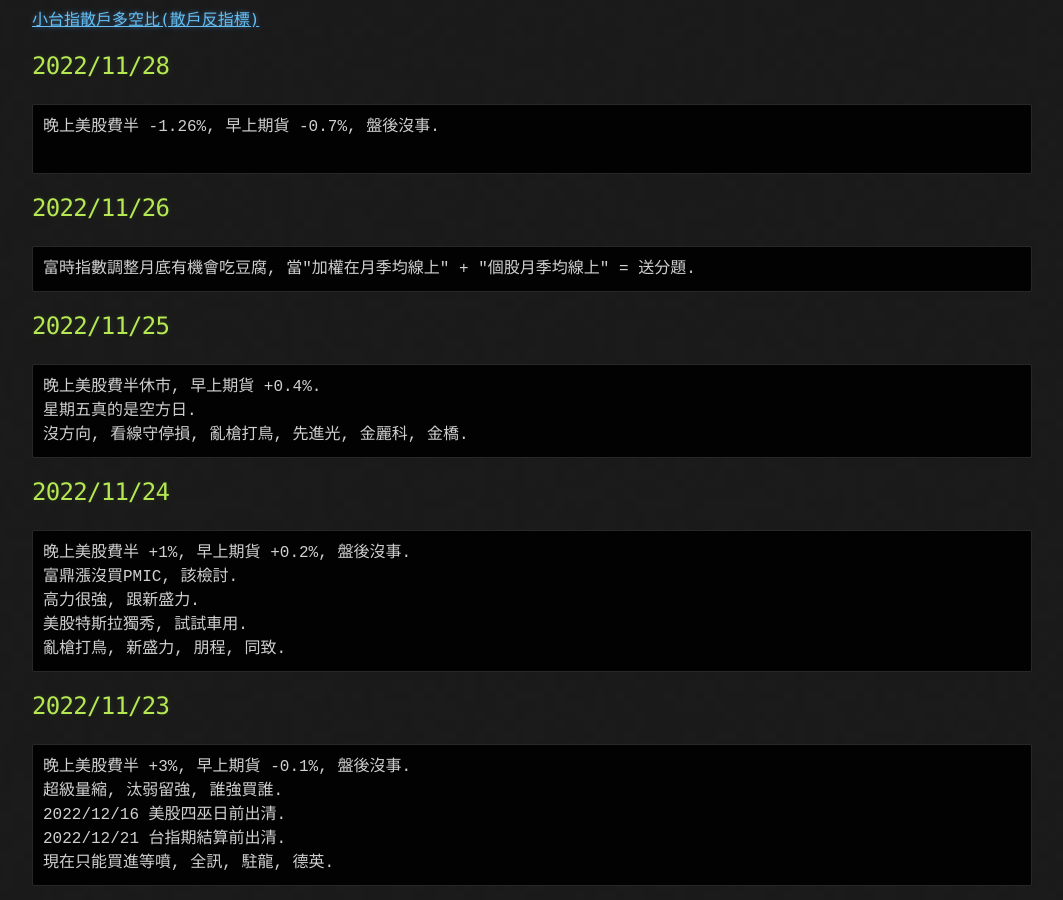
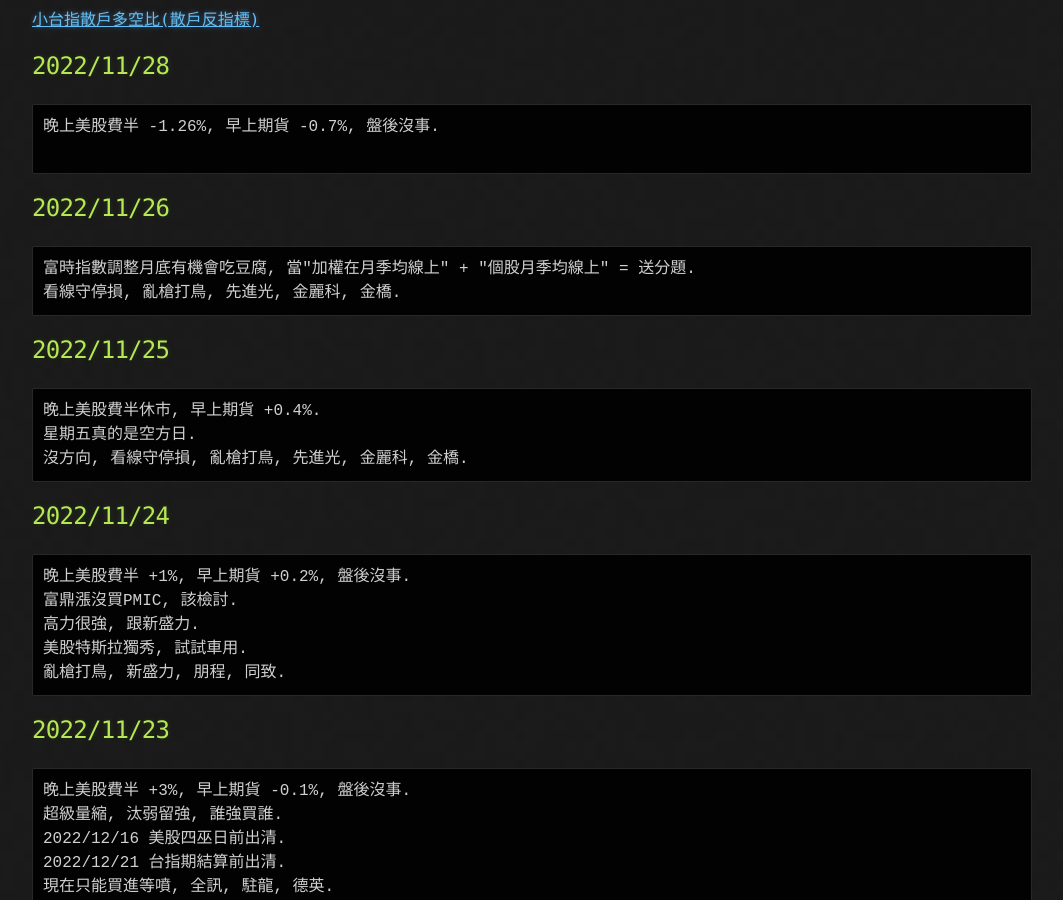
Before and after one commit to lepg5487/Stock_God, a Jekyll site: the page built from index.md, in a window 1280 px wide and 900 px high, scrolled down 474 px. Shown: the whole window, without its empty margins (108-1171 px from the left). Built offline with Jekyll 4.4.1, drawn with Linux system fonts in a browser that asks for light colours; our own code applies the rules of GitHub Pages for plain Markdown files.

Commit message:
Update index.md

````diff
--- a/index.md
+++ b/index.md
@@ -23,6 +23,7 @@ layout: testlayouts
 ## 2022/11/26
 ```
 富時指數調整月底有機會吃豆腐, 當"加權在月季均線上" + "個股月季均線上" = 送分題.
+看線守停損, 亂槍打鳥, 先進光, 金麗科, 金橋.
 ```
 
 
````
